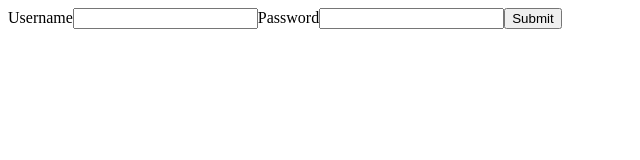
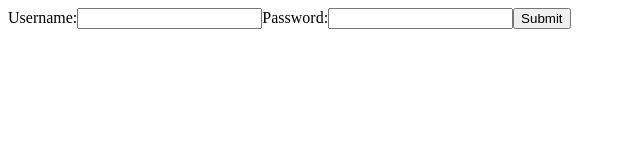
Before and after one commit to acciojob/lift-state-up-5-tauheed0110, a React app: page / in a window 1280 px wide. Shown: the top 160 px of the page, without its empty margins (0-640 px from the left). Built offline with nearby package versions, Linux system fonts and the light colour scheme.

Commit message:
file changed

```diff
--- a/src/components/Login.js
+++ b/src/components/Login.js
@@ -14,14 +14,14 @@ const handleSubmit = (e)=>{
 }
 
 if(isLoggedIn){
-    return <h2>You are Logged In!</h2>
+    return <h2>You are logged in!</h2>
 }
     return (
         <div>
             <form onSubmit={handleSubmit}>
-                <label htmlFor="username">Username</label>
+                <label htmlFor="username">Username:</label>
                 <input type='text' id='username' onChange={(e)=>setUserName(e.target.value)}/>
-                <label htmlFor="password">Password</label>
+                <label htmlFor="password">Password:</label>
                 <input type='text' id='password' onChange={(e)=>setPassword(e.target.value)}/>
                 <button id='submit'>Submit</button>
             </form>
```
